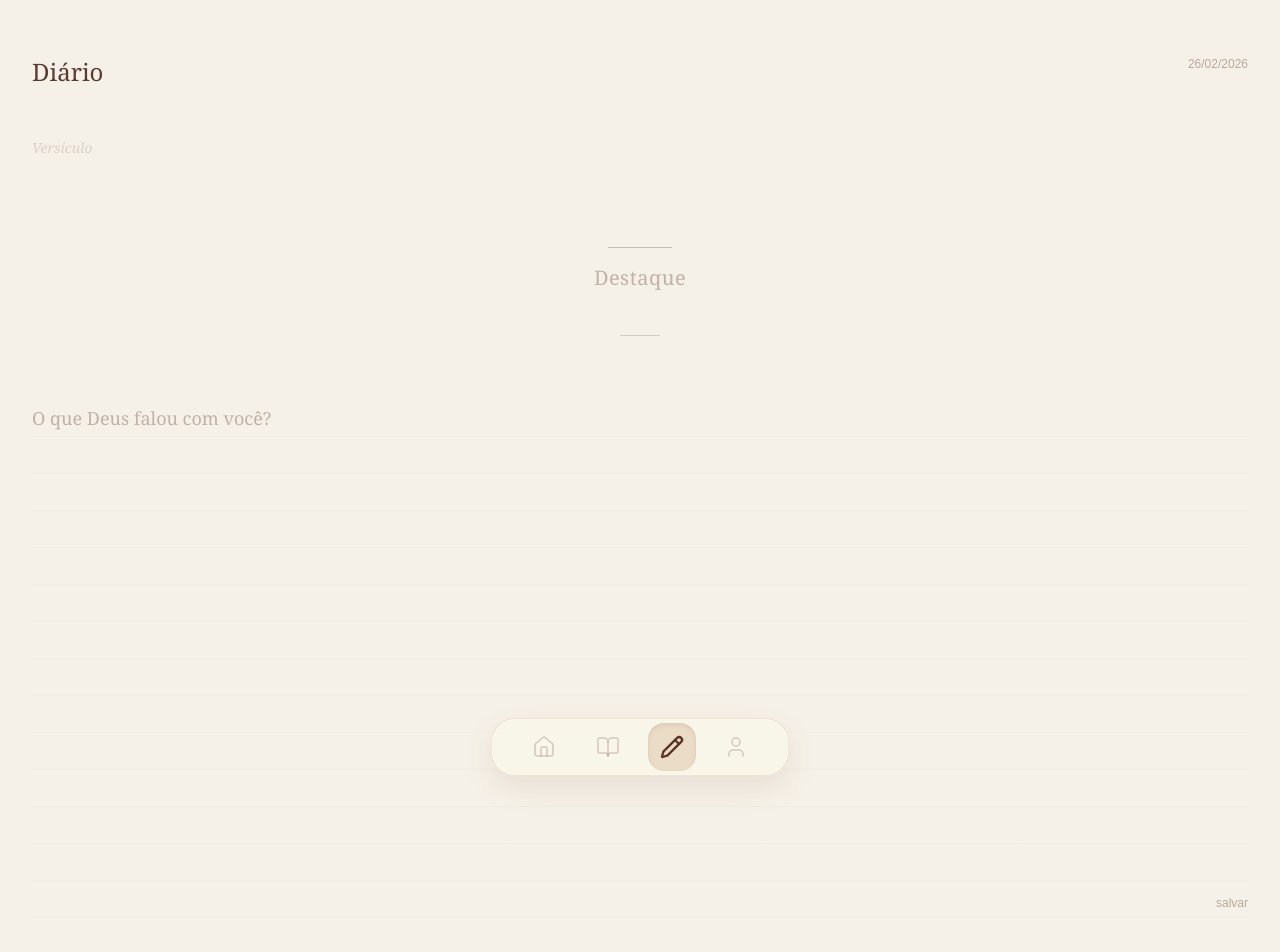
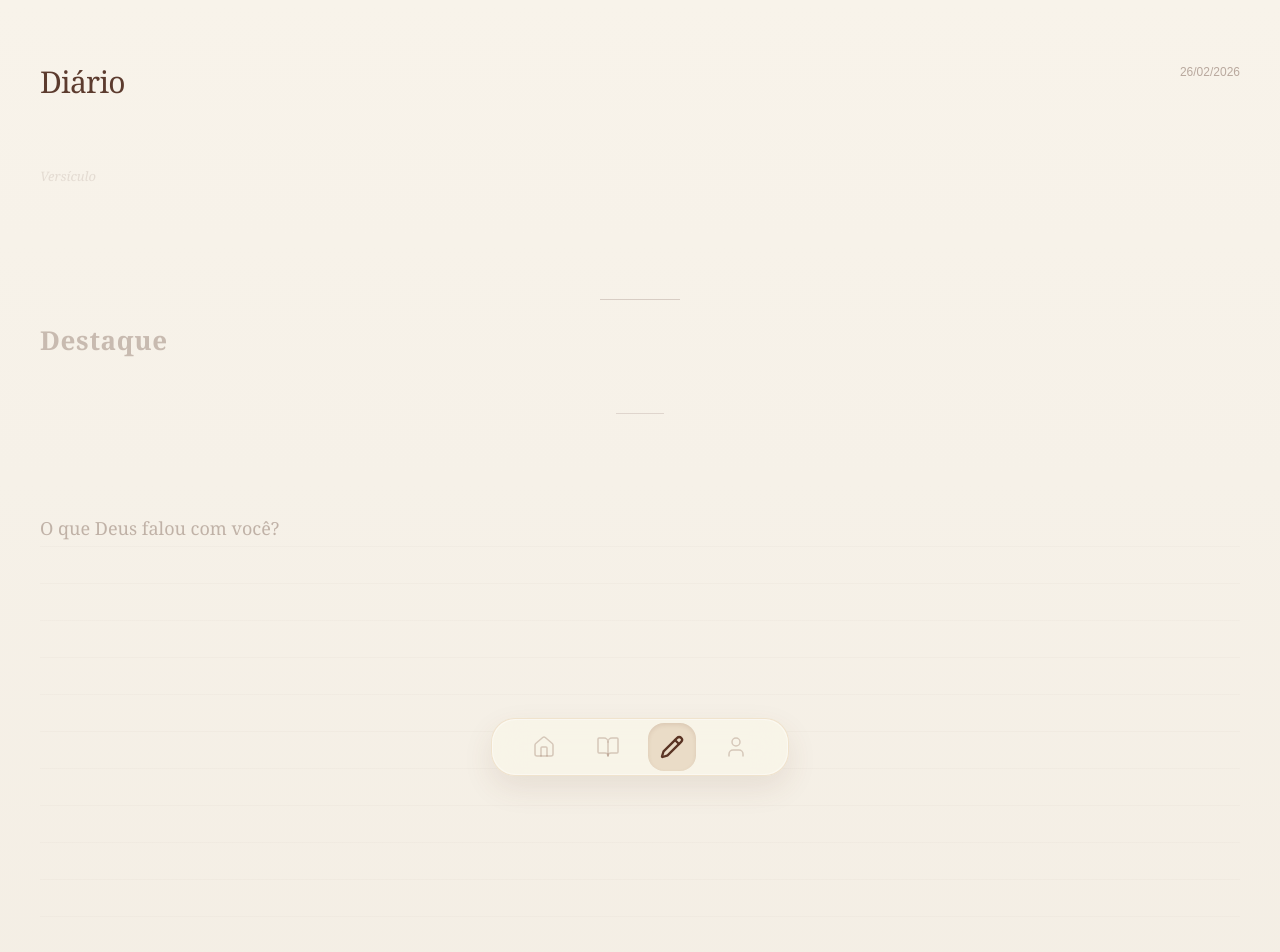
Before and after one commit to michelesannti/no-secreto, a Next.js app: page /diario in a window 1280 px wide. Shown: the top 952 px of the page. Built offline with nearby package versions, Linux system fonts and the light colour scheme.

Commit message:
Diario - versao emocional forte e printavel

```diff
--- a/app/(app)/diario/page.tsx
+++ b/app/(app)/diario/page.tsx
@@ -8,17 +8,22 @@ export default function DiarioPage() {
   const [texto, setTexto] = useState("");
 
   return (
-    <div className="min-h-screen bg-[#f6f1e8] px-8 pt-14 pb-40 text-[#5c3b2e]">
-
+    <div
+      className="min-h-screen px-10 pt-16 pb-40 text-[#5c3b2e]"
+      style={{
+        background:
+          "linear-gradient(to bottom, #f8f3ea 0%, #f6f1e8 40%, #f3ede3 100%)",
+      }}
+    >
       {/* Topo */}
-      <div className="flex justify-between items-start mb-12">
-        <h1 className="text-2xl font-serif">Diário</h1>
+      <div className="flex justify-between items-start mb-16">
+        <h1 className="text-3xl font-serif tracking-tight">Diário</h1>
         <span className="text-xs opacity-40">
           {new Date().toLocaleDateString("pt-BR")}
         </span>
       </div>
 
-      {/* Versículo */}
+      {/* Versículo (mais suave) */}
       <textarea
         value={versiculo}
         onChange={(e) => setVersiculo(e.target.value)}
@@ -29,18 +34,18 @@ export default function DiarioPage() {
           resize-none
           outline-none
           font-serif
-          text-[14px]
+          text-[13px]
           leading-6
           italic
-          opacity-60
-          mb-14
-          placeholder:text-[#5c3b2e]/30
+          opacity-50
+          mb-20
+          placeholder:text-[#5c3b2e]/25
         "
       />
 
-      {/* Destaque com gesto visual */}
-      <div className="mb-16 flex flex-col items-center">
-        <div className="w-16 h-px bg-[#5c3b2e]/30 mb-4"></div>
+      {/* Destaque forte e printável */}
+      <div className="mb-24 flex flex-col items-center text-center">
+        <div className="w-20 h-px bg-[#5c3b2e]/20 mb-6"></div>
 
         <textarea
           value={destaque}
@@ -48,20 +53,19 @@ export default function DiarioPage() {
           placeholder="Destaque"
           className="
             w-full
-            text-center
             bg-transparent
             resize-none
             outline-none
             font-serif
-            text-[20px]
-            leading-snug
+            text-[26px]
+            leading-tight
             tracking-wide
-            font-medium
-            placeholder:text-[#5c3b2e]/35
+            font-semibold
+            placeholder:text-[#5c3b2e]/30
           "
         />
 
-        <div className="w-10 h-px bg-[#5c3b2e]/20 mt-4"></div>
+        <div className="w-12 h-px bg-[#5c3b2e]/15 mt-6"></div>
       </div>
 
       {/* Campo principal */}
@@ -83,25 +87,10 @@ export default function DiarioPage() {
           "
           style={{
             backgroundImage:
-              "repeating-linear-gradient(to bottom, transparent, transparent 36px, rgba(92,59,46,0.06) 37px)",
+              "repeating-linear-gradient(to bottom, transparent, transparent 36px, rgba(92,59,46,0.05) 37px)",
           }}
         />
-
-        <button
-          className="
-            absolute
-            bottom-4
-            right-0
-            text-xs
-            opacity-40
-            hover:opacity-80
-            transition
-          "
-        >
-          salvar
-        </button>
       </div>
-
     </div>
   );
 }
```
